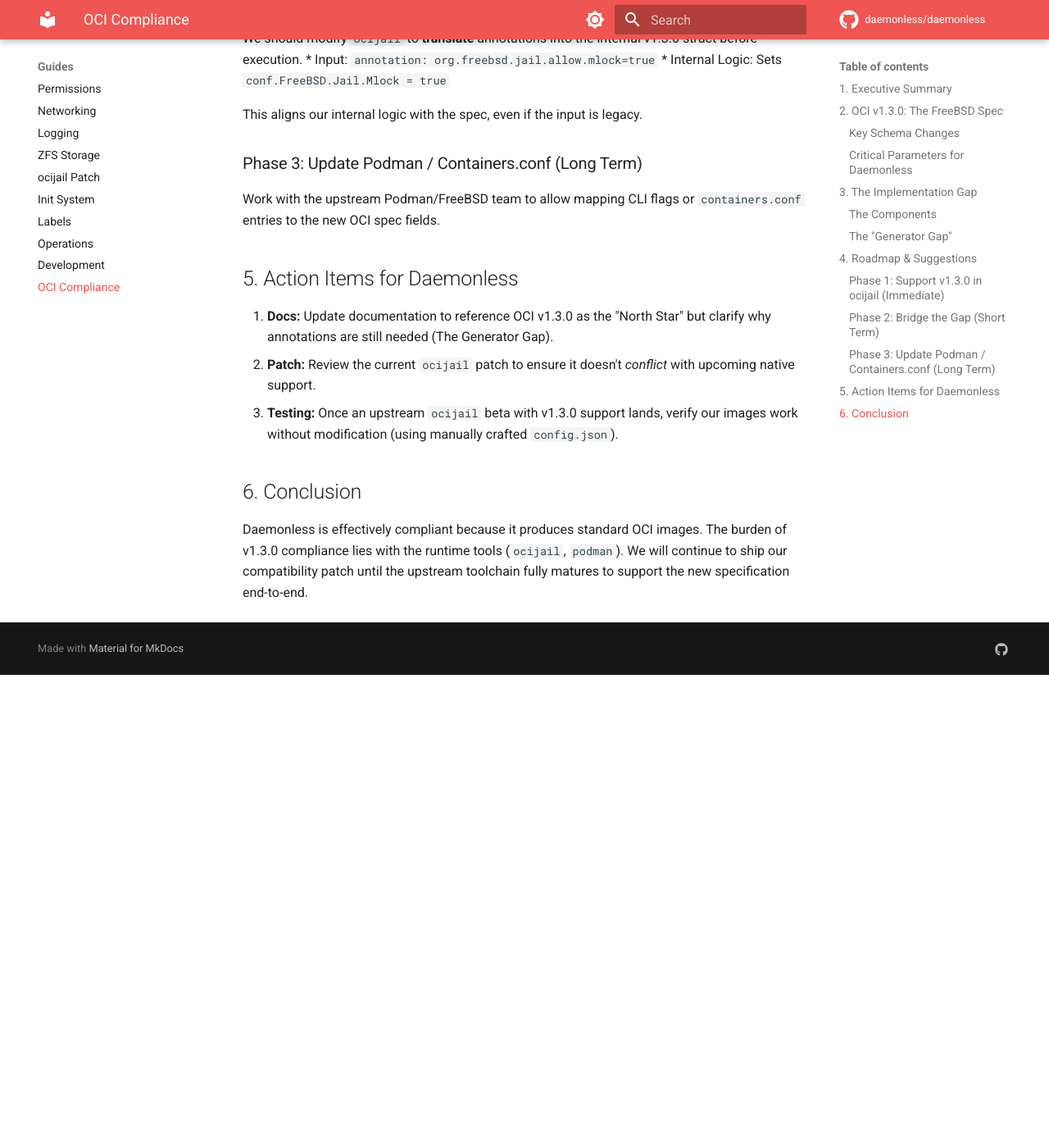
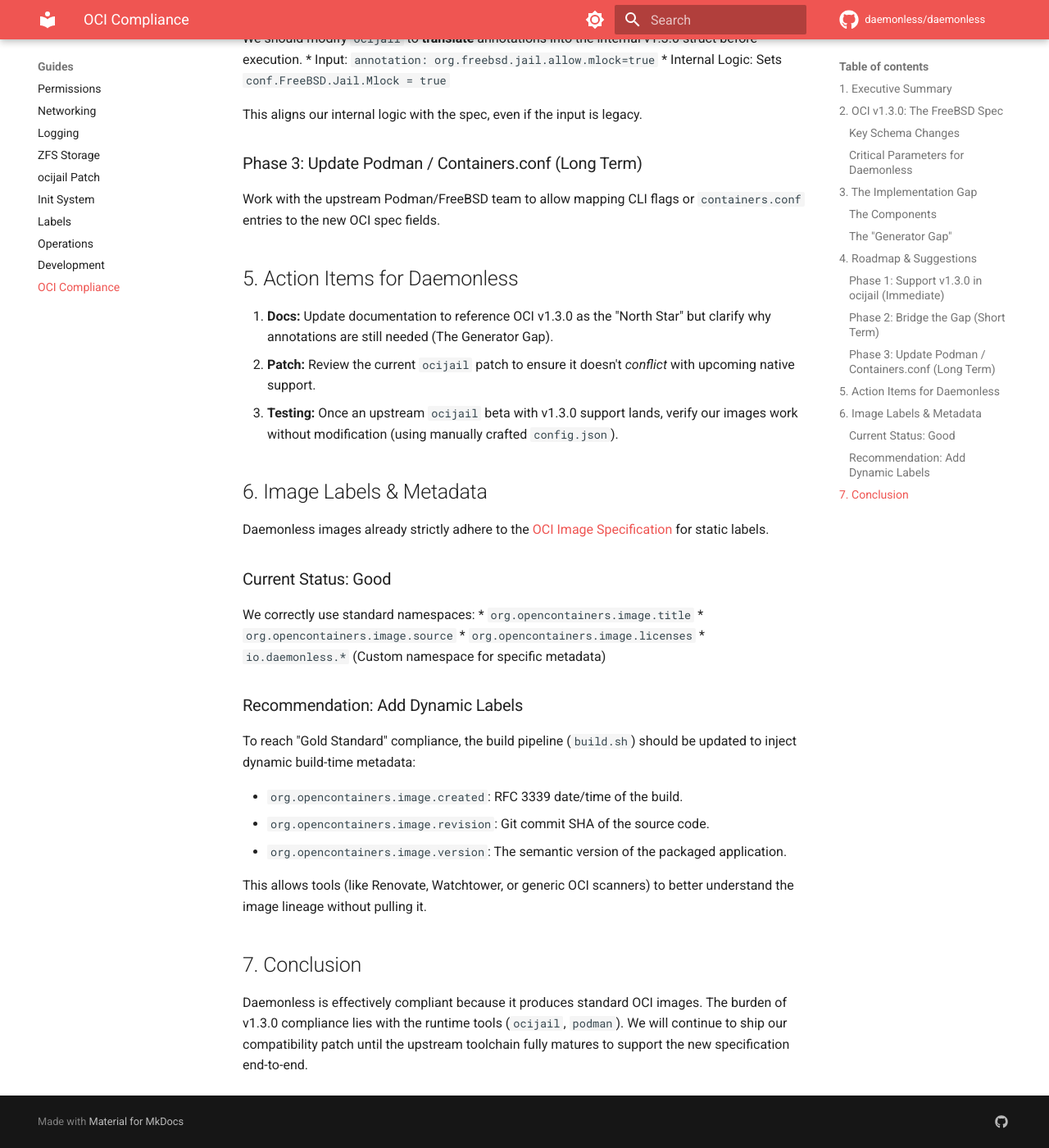
Before and after one commit to daemonless/daemonless-site-test, an MkDocs documentation site: the page built from docs/guides/oci-compliance.md, in a window 1280 px wide and 1400 px high, scrolled down 2420 px. Shown: the whole window at 82% size. Built offline with MkDocs 1.6.1 and Material for MkDocs 9.7.7, drawn with Linux system fonts in a browser that asks for light colours; comment, search, counter and statistics services are not loaded; before the commit the page ends 3243 px from its top, so only the background shows below that.

Commit message:
Add Image Labels section to OCI compliance guide

```diff
--- a/docs/guides/oci-compliance.md
+++ b/docs/guides/oci-compliance.md
@@ -85,6 +85,28 @@ Work with the upstream Podman/FreeBSD team to allow mapping CLI flags or `contai
 2.  **Patch:** Review the current `ocijail` patch to ensure it doesn't *conflict* with upcoming native support.
 3.  **Testing:** Once an upstream `ocijail` beta with v1.3.0 support lands, verify our images work without modification (using manually crafted `config.json`).
 
-## 6. Conclusion
+## 6. Image Labels & Metadata
+
+Daemonless images already strictly adhere to the [OCI Image Specification](https://github.com/opencontainers/image-spec) for static labels.
+
+### Current Status: Good
+
+We correctly use standard namespaces:
+*   `org.opencontainers.image.title`
+*   `org.opencontainers.image.source`
+*   `org.opencontainers.image.licenses`
+*   `io.daemonless.*` (Custom namespace for specific metadata)
+
+### Recommendation: Add Dynamic Labels
+
+To reach "Gold Standard" compliance, the build pipeline (`build.sh`) should be updated to inject dynamic build-time metadata:
+
+*   `org.opencontainers.image.created`: RFC 3339 date/time of the build.
+*   `org.opencontainers.image.revision`: Git commit SHA of the source code.
+*   `org.opencontainers.image.version`: The semantic version of the packaged application.
+
+This allows tools (like Renovate, Watchtower, or generic OCI scanners) to better understand the image lineage without pulling it.
+
+## 7. Conclusion
 
 Daemonless is effectively compliant because it produces standard OCI images. The burden of v1.3.0 compliance lies with the runtime tools (`ocijail`, `podman`). We will continue to ship our compatibility patch until the upstream toolchain fully matures to support the new specification end-to-end.
```
